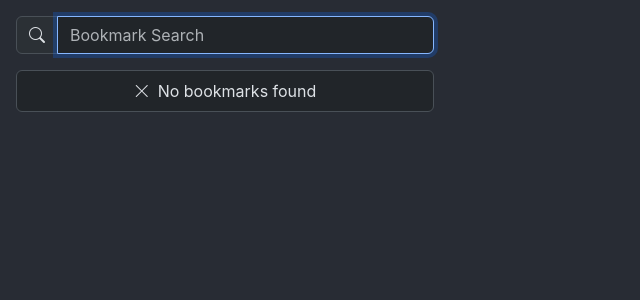
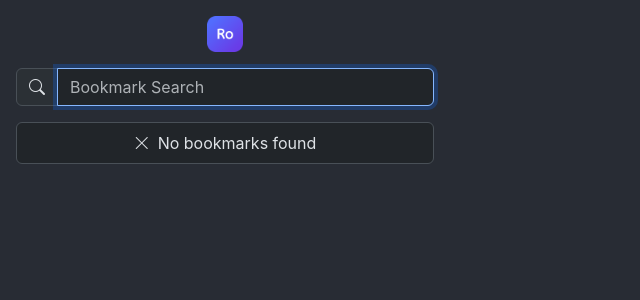
Before and after one commit to mznet/rover, a React (Create React App) app: page / in a window 1280 px wide. Shown: the top 300 px of the page, without its empty margins (0-640 px from the left). Built offline with nearby package versions, Linux system fonts and the light colour scheme.

Commit message:
Add logo

```diff
--- a/src/App.tsx
+++ b/src/App.tsx
@@ -65,6 +65,11 @@ function App() {
 
   return (
     <div className="p-3" onKeyDown={handleKeyDown}>
+      {bookmarks.length === 0 && (
+        <div className="mb-3 text-center">
+          <img src="./icon.png" style={{ height: "36px" }} alt="rover logo" />
+        </div>
+      )}
       <InputGroup className="mb-3">
         <InputGroup.Text id="basic-addon1">
           <i className="bi bi-search" />
```
Also changed, not shown: public/icon.png (added).
